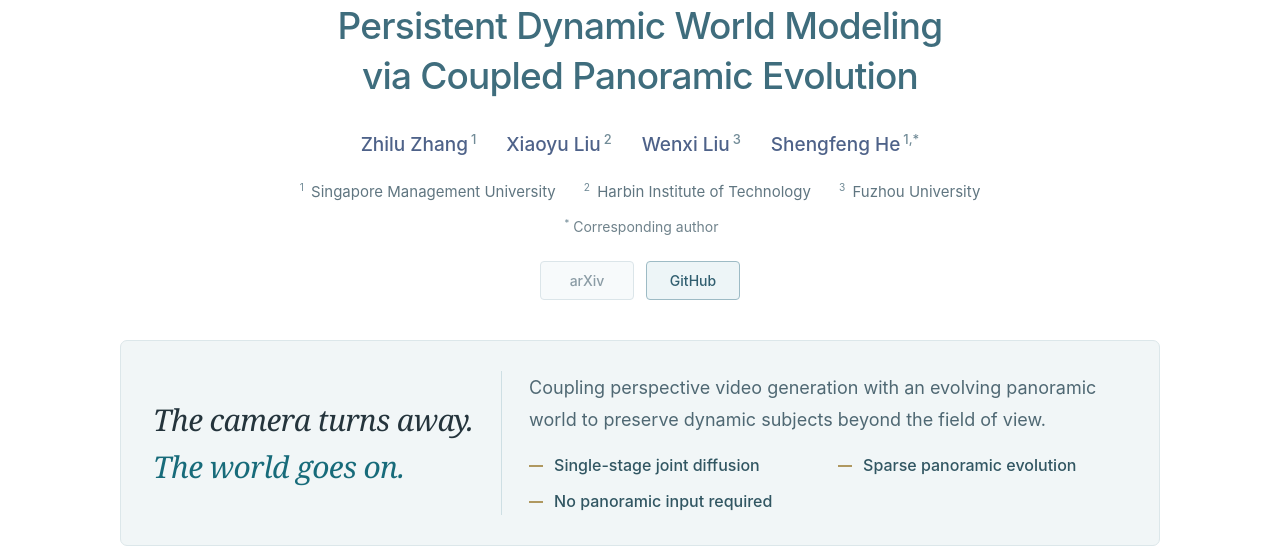
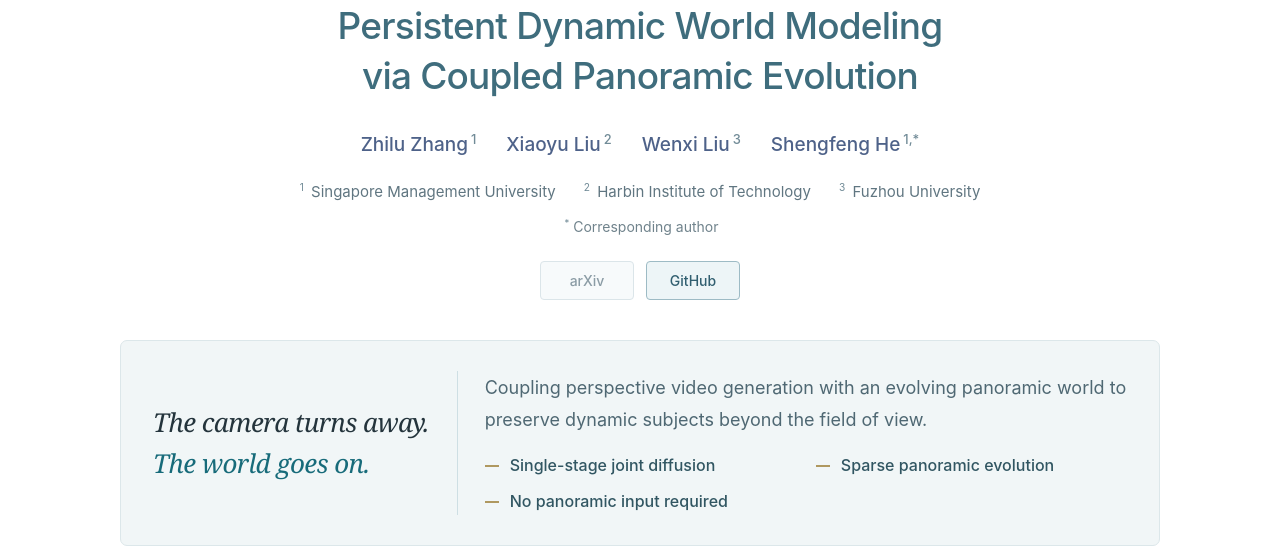
Before and after one commit to OmniPersist/omnipersist.github.io, a plain HTML site: page index.html in a window 1280 px wide. Shown: the part 272-819 px from the top of the page. Drawn offline with Linux system fonts and the light colour scheme.

Commit message:
Further reduce intro tagline size

```diff
--- a/html/style.css
+++ b/html/style.css
@@ -184,7 +184,7 @@ h2{font-size:29px}
 @media(max-width:720px){.publication-meta{padding:0;margin-top:24px}.author-list{font-size:17px;gap:8px 24px}.affiliation-list{font-size:14px;flex-direction:column;gap:5px;margin-top:13px}.corresponding-note{font-size:13px}.project-links{margin-top:17px}}
 
 .hero-highlight{display:grid;grid-template-columns:max-content minmax(0,1fr);align-items:center;gap:28px;max-width:1040px;margin:40px auto 0;padding:30px 32px;background:#f1f6f7;border:1px solid #dce7ea;border-radius:7px;text-align:left}
-.hero-highlight .hero-description{margin:0;font-family:Georgia,"Times New Roman",serif;font-size:clamp(25px,2.5vw,30px);font-style:italic;font-weight:400;letter-spacing:-.6px;line-height:1.45;color:#24343c}
+.hero-highlight .hero-description{margin:0;font-family:Georgia,"Times New Roman",serif;font-size:clamp(23px,2.2vw,26px);font-style:italic;font-weight:400;letter-spacing:-.6px;line-height:1.45;color:#24343c}
 .hero-highlight .tagline-line{display:block;white-space:nowrap}
 .hero-highlight .world-continuity{margin-top:3px;color:#176b7a}
 .hero-highlight .hero-context{max-width:none;margin:0;padding:1px 0 1px 27px;border-left:1px solid #cedfe4}
@@ -194,5 +194,5 @@ h2{font-size:29px}
 .hero-highlight .hero-facts li{display:flex;align-items:center;gap:11px}
 .hero-highlight .hero-facts li::before{content:"";display:block;flex:0 0 14px;height:2px;background:#af9860}
 @media(max-width:1000px){.hero-highlight .hero-facts{grid-template-columns:1fr}}
-@media(max-width:900px){.hero-highlight{gap:24px;padding:30px 27px}.hero-highlight .hero-description{font-size:26px;letter-spacing:-.5px}.hero-highlight .hero-context{padding-left:24px}}
-@media(max-width:800px){.hero-highlight{grid-template-columns:1fr;gap:23px;margin-top:30px;padding:27px 24px;border-radius:5px}.hero-highlight .hero-description{font-size:clamp(23px,5.4vw,27px);line-height:1.45;letter-spacing:-.4px}.hero-highlight .hero-context{padding:21px 0 0;border-left:0;border-top:1px solid #cedfe4}.hero-highlight .hero-subtitle{font-size:17px}.hero-highlight .hero-facts{gap:9px;margin-top:17px;font-size:16px}}
+@media(max-width:900px){.hero-highlight{gap:24px;padding:30px 27px}.hero-highlight .hero-description{font-size:24px;letter-spacing:-.5px}.hero-highlight .hero-context{padding-left:24px}}
+@media(max-width:800px){.hero-highlight{grid-template-columns:1fr;gap:23px;margin-top:30px;padding:27px 24px;border-radius:5px}.hero-highlight .hero-description{font-size:clamp(21px,5vw,24px);line-height:1.45;letter-spacing:-.4px}.hero-highlight .hero-context{padding:21px 0 0;border-left:0;border-top:1px solid #cedfe4}.hero-highlight .hero-subtitle{font-size:17px}.hero-highlight .hero-facts{gap:9px;margin-top:17px;font-size:16px}}
```
